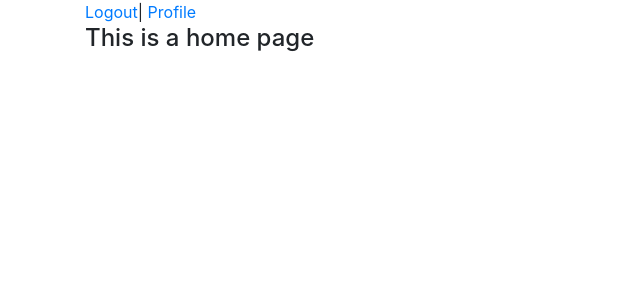
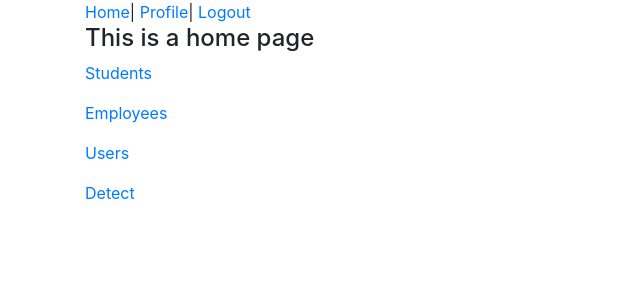
Before and after one commit to princemusonerwa/Criminal-Detection-Using-Facial-Racognition-Undergraduate-Final-Project-, a Django app: page / in a window 1280 px wide. Shown: the top 300 px of the page, without its empty margins (0-640 px from the left). Run offline with Django 3.2, Linux system fonts and the light colour scheme; the visitor is signed in with stand-in values (Sample User, id 1); parts of the project's set-up code (start-up, migrations or seed data) failed here and were passed over.

Commit message:
Customize the changes regarding ui

```diff
--- a/FaceRecognition/views.py
+++ b/FaceRecognition/views.py
@@ -1,4 +1,6 @@
 from django.shortcuts import render
+from django.contrib.auth.decorators import login_required
 
+@login_required
 def index(request):
     return render(request, "index.html")
--- a/accounts/templates/accounts/login.html
+++ b/accounts/templates/accounts/login.html
@@ -17,11 +17,6 @@
                     </small>
                 </div>
             </div>
-            <div class="border-top pt-3">
-                <small class="text-muted">
-                    Need an account? <a class="ml-2" href="{% url 'register'%}">Sign up</a> here
-                </small>
-            </div>
         </form>
     </div>
 {% endblock %}
--- a/detect/urls.py
+++ b/detect/urls.py
@@ -20,8 +20,8 @@ urlpatterns = [
     path('crime/<int:id>', views.crimeDetails, name='crime_details'),
     path('crime/<int:id>/delete', views.deleteCrime, name='delete_crime'),
     path('crime/<int:id>/edit', views.updateCrime, name='edit_crime'),
+    path('detect/', views.detect, name='detect'),
     path('train/', views.train_images, name='trainData'),
-    path('detect/', views.detect_criminal, name='webcamdetection'),
     path('image/', views.detect_image, name="imagedetection"),
-
+    path('camera/', views.detect_criminal, name='cameradetection'),
 ]
--- a/templates/base.html
+++ b/templates/base.html
@@ -18,11 +18,9 @@
         {% endfor %}
         {% endif %}
         {% if user.is_authenticated %}
-            <a href="{% url 'logout'%}">Logout</a>|
-            <a href="{% url 'profile'%}">Profile</a>
-        {% else %}
-            <a href="{% url 'login'%}"> Login </a>|
-            <a href="{% url 'register'%}"> Register </a>
+            <a href="{% url 'index'%}">Home</a>|
+            <a href="{% url 'profile'%}">Profile</a>|
+            <a href="{% url 'logout'%}">Logout</a>
         {% endif %}
     </div>
     <script src="https://code.jquery.com/jquery-3.5.1.min.js"></script>
--- a/templates/detect.html
+++ b/templates/detect.html
@@ -9,7 +9,7 @@
         </form>
         <br>
 
-        <form action="{% url 'webcamdetection'%}" method="post">
+        <form action="{% url 'cameradetection'%}" method="post">
             {% csrf_token %}
             <input type="submit" value="Load Web Cam" class="btn btn-primary">
         </form>
--- a/templates/index.html
+++ b/templates/index.html
@@ -2,5 +2,17 @@
 {% block content %}
     <div class="container">
         <h4>This is a home page</h4>
+        <p>
+            <a href="{% url 'students'%}">Students</a>
+        </p>
+        <p>
+            <a href="{% url 'employees'%}">Employees</a>
+        </p>
+        {% if user.is_admin %}
+            <p><a href="{% url 'users'%}">Users</a></p>
+        {% endif %}
+        <p>
+            <a href="{% url 'detect'%}">Detect</a>
+        </p>
     </div>
 {% endblock %}
```
Also changed, not shown: detect/views.py (+10 -5 lines), accounts/migrations/0001_initial.py, detect/migrations/0001_initial.py, 1 other file.
